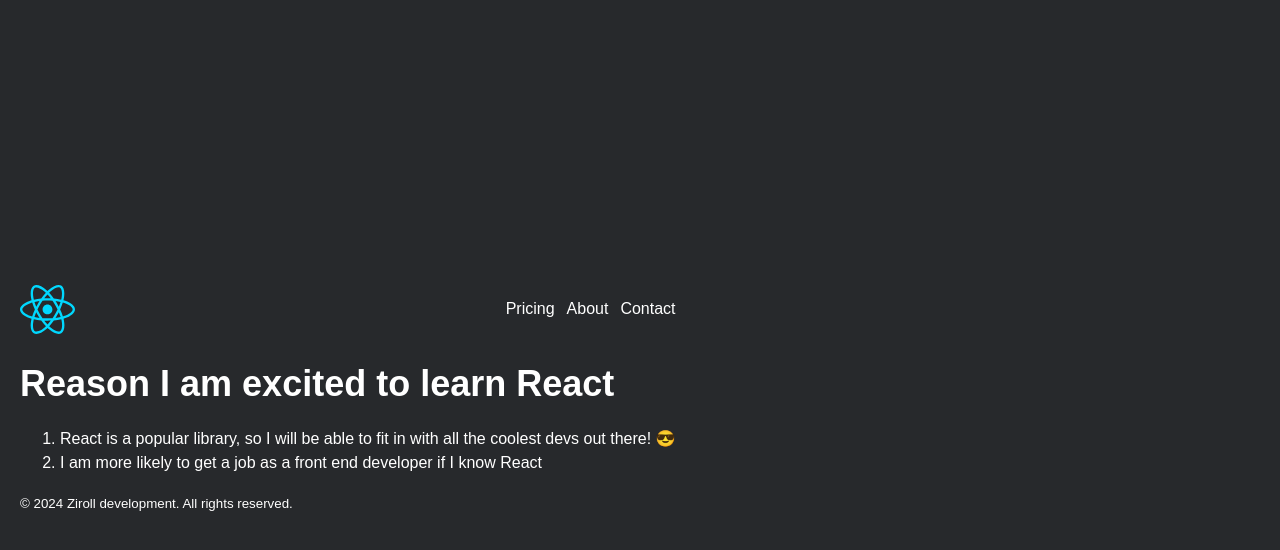
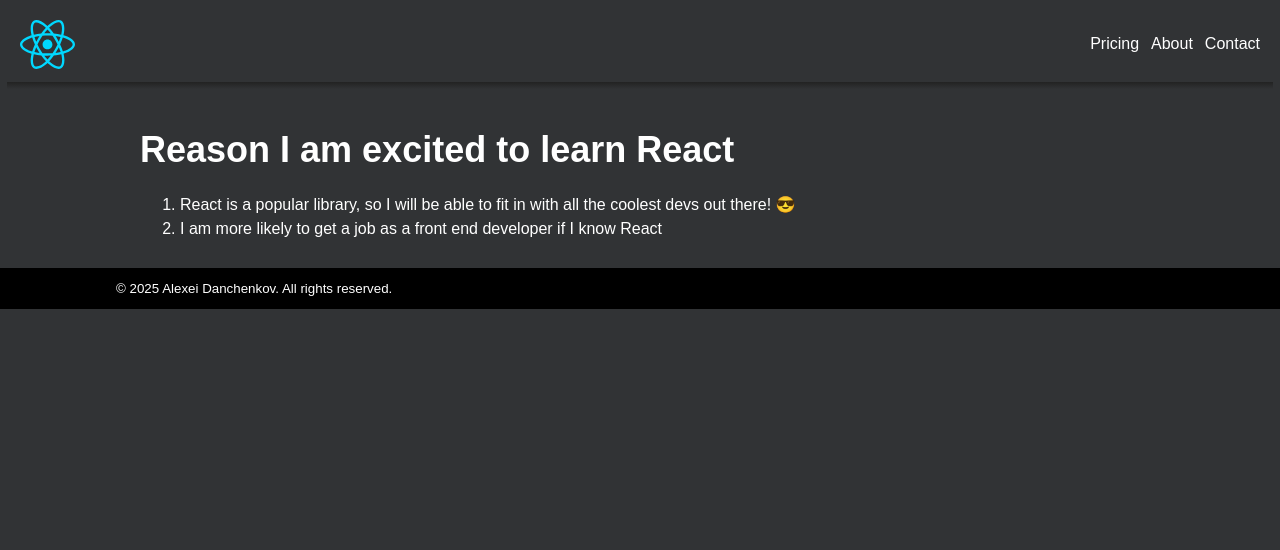
Before and after one commit to danchenkov/fr1, a React (Vite) app: page / in a window 1280 px wide. Shown: the top 550 px of the page. Built offline with nearby package versions, Linux system fonts and the light colour scheme.

Commit message:
before the first challenge

```diff
--- /dev/null
+++ b/src/footer.jsx
@@ -0,0 +1,7 @@
+export default function Footer() {
+    return (
+        <footer className="footer-main">
+            <small>© 2025 Alexei Danchenkov. All rights reserved.</small>
+        </footer>
+    )
+}
--- /dev/null
+++ b/src/header.jsx
@@ -0,0 +1,14 @@
+export default function Header() {
+    return (
+        <header className="header-main">
+            <img src="/src/assets/react.svg" alt="React logo" />
+            <nav className="top-nav">
+                <ul className="nav-list">
+                    <li>Pricing</li>
+                    <li>About</li>
+                    <li>Contact</li>
+                </ul>
+            </nav>
+        </header>
+    )
+}
--- a/src/index.css
+++ b/src/index.css
@@ -17,6 +17,34 @@
   font-synthesis: none;
 }
 
+body {
+  min-width: 320px;
+  min-height: 100vh;
+  margin: 0;
+
+  font-family: Arial, Helvetica, sans-serif;
+  color: white;
+
+  background: hsl(216deg 4% 20%);
+}
+
+footer.footer-main {
+  display: flex;
+  place-content: center;
+}
+
+main, footer.footer-main>small {
+  width: calc(100% - 2rem);
+  max-width: calc(1080px - 2rem);
+  margin: 0 auto;
+}
+
+h1 {
+  margin-top: 30px;
+  font-size: 2.25em;
+  line-height: 1.1;
+}
+
 a {
   font-weight: 500;
   color: #646cff;
@@ -25,27 +53,6 @@ a {
 
 a:hover {
   color: #535bf2;
-}
-
-body {
-  display: flex;
-  place-items: center;
-
-  min-width: 320px;
-  min-height: 100vh;
-  margin: 0;
-  padding: 20px;
-
-  font-family: Arial, Helvetica, sans-serif;
-  color: white;
-
-  background: #27292c;
-}
-
-h1 {
-  margin-top: 30px;
-  font-size: 2.25em;
-  line-height: 1.1;
 }
 
 button {
@@ -88,14 +95,32 @@ button:focus-visible {
   }
 }
 
-header.header {
+header.header-main {
   display: flex;
   align-items: center;
   justify-content: space-between;
+
+  box-sizing: border-box;
+  padding: 13px;
+
+  border-style: solid;
+  border-width: 7px;
+  border-image-source: linear-gradient(to bottom, #222, transparent);
+  border-image-slice: 0 0 100% 0;
 }
 
-header.header img {
+header.header-main img {
   width: 55px;
+}
+
+main {
+  padding: 0.6667rem 1.5rem;
+}
+
+footer.footer-main {
+  min-height: 2rem;
+  padding: 0.6667rem 1.5rem;
+  background-color: #000;
 }
 
 nav.top-nav {
--- /dev/null
+++ b/src/main-content.jsx
@@ -0,0 +1,11 @@
+export default function MainContent() {
+    return (
+        <main>
+            <h1>Reason I am excited to learn React</h1>
+            <ol>
+                <li>React is a popular library, so I will be able to fit in with all the coolest devs out there! 😎</li>
+                <li>I am more likely to get a job as a front end developer if I know React</li>
+            </ol>
+        </main>
+    )
+}
--- a/src/main.jsx
+++ b/src/main.jsx
@@ -1,40 +1,9 @@
 import { createRoot } from "react-dom/client"
+import Header from "./header"
+import MainContent from "./main-content"
+import Footer from "./footer"
+
 const root = createRoot(document.getElementById("root"))
-
-function Header() {
-    return (
-        <header className="header">
-            <img src="/src/assets/react.svg" alt="React logo" />
-			<nav className="top-nav">
-				<ul className="nav-list">
-					<li>Pricing</li>
-					<li>About</li>
-					<li>Contact</li>
-				</ul>
-			</nav>
-        </header>
-    )
-}
-
-function MainContent() {
-    return (
-        <main>
-            <h1>Reason I am excited to learn React</h1>
-            <ol>
-                <li>React is a popular library, so I will be able to fit in with all the coolest devs out there! 😎</li>
-                <li>I am more likely to get a job as a front end developer if I know React</li>
-            </ol>
-        </main>
-    )
-}
-
-function Footer() {
-    return (
-        <footer>
-            <small>© 2024 Ziroll development. All rights reserved.</small>
-        </footer>
-    )
-}
 
 function Page() {
     return (
```
